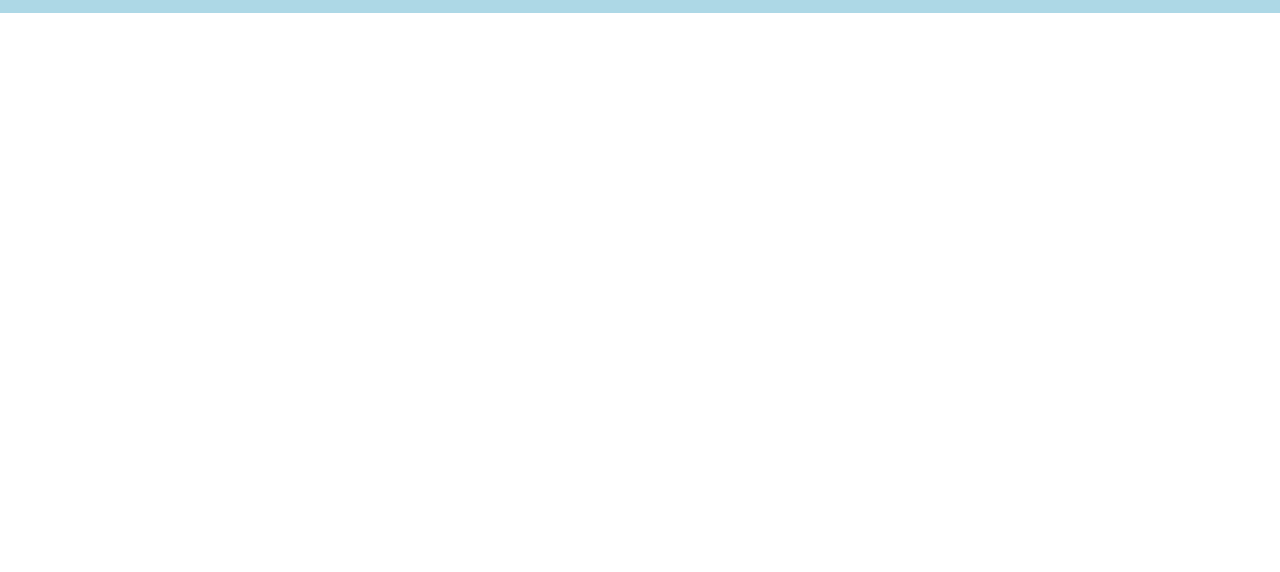
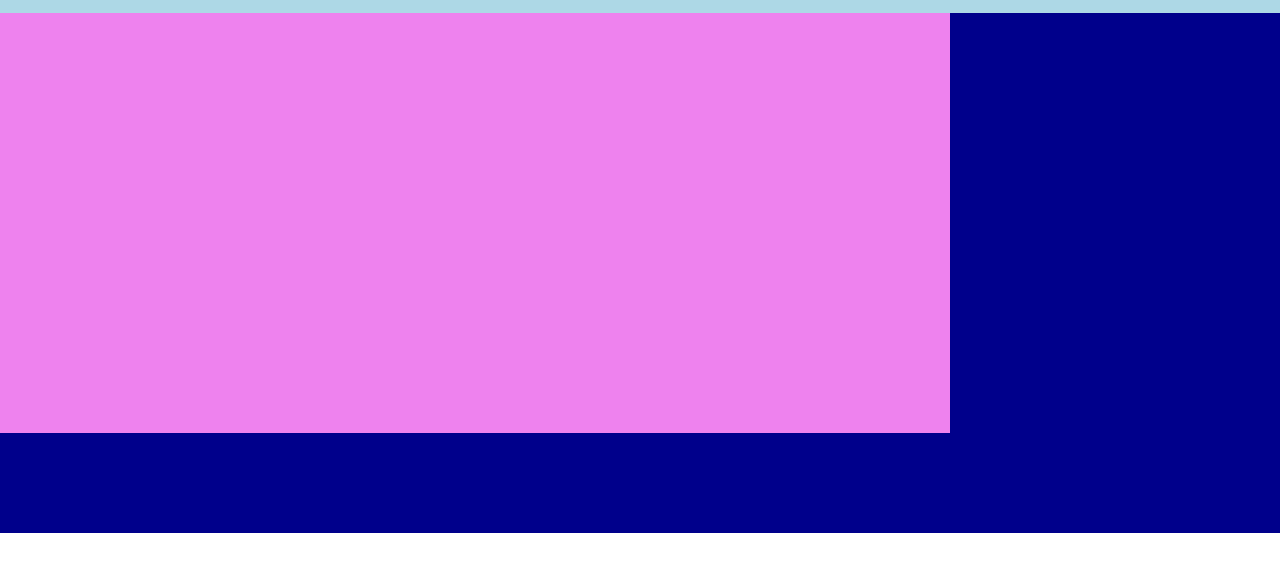
Before and after one commit to rebs-code/htmlcss-struttura-discord, a plain HTML site: page index.html in a window 1280 px wide. Shown: the part 72-644 px from the top of the page. Drawn offline with Linux system fonts and the light colour scheme.

Commit message:
feat: bottom header structure

```diff
--- a/css/style.css
+++ b/css/style.css
@@ -28,12 +28,30 @@ DEBUG
     background-color: #daa520;
 }
 
+.bottom-header {
+    background-color: #00008b;
+    height: 520px;
+}
+
+#bottom-header-card {
+    background-color: #ee82ee;
+    height: 420px;
+}
+
 
 
 
 /*
 *****
 HEADER
+*****
+*/
+
+
+
+/*
+*****
+TOP HEADER
 *****
 */
 
@@ -73,3 +91,17 @@ nav {
 #logo {
     padding-left: 10px;
 }
+
+/*
+*****
+BOTTOM HEADER
+*****
+*/
+
+.bottom-header {
+    display: flex;
+}
+
+#bottom-header-card {
+    width: 950px;
+}
--- a/index.html
+++ b/index.html
@@ -8,6 +8,8 @@
 </head>
 <body>
    <header>
+
+    <!--TOP HEADER-->
     <div class="top-header">
         <div id="navbar">
             <nav>
@@ -18,7 +20,21 @@
 
         </div>
     </div>
-    <div></div>
+    <!--/ TOP HEADER-->
+
+    <!--BOTTOM HEADER-->
+    <div class="bottom-header">
+
+        <section id="bottom-header-card">
+
+        </section>
+
+    </div>
+    <!--/ BOTTOM HEADER-->
+
+
+
+
    </header>
 </body>
 </html>
```
